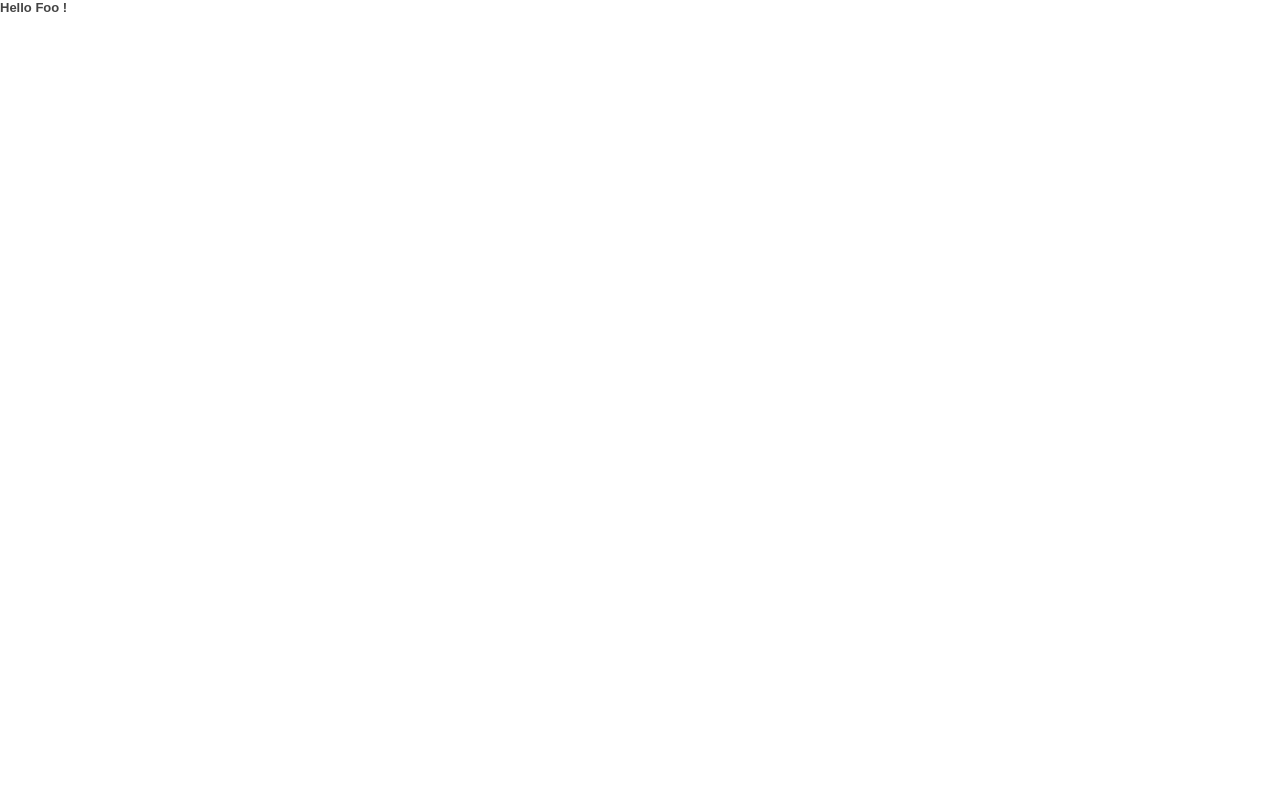
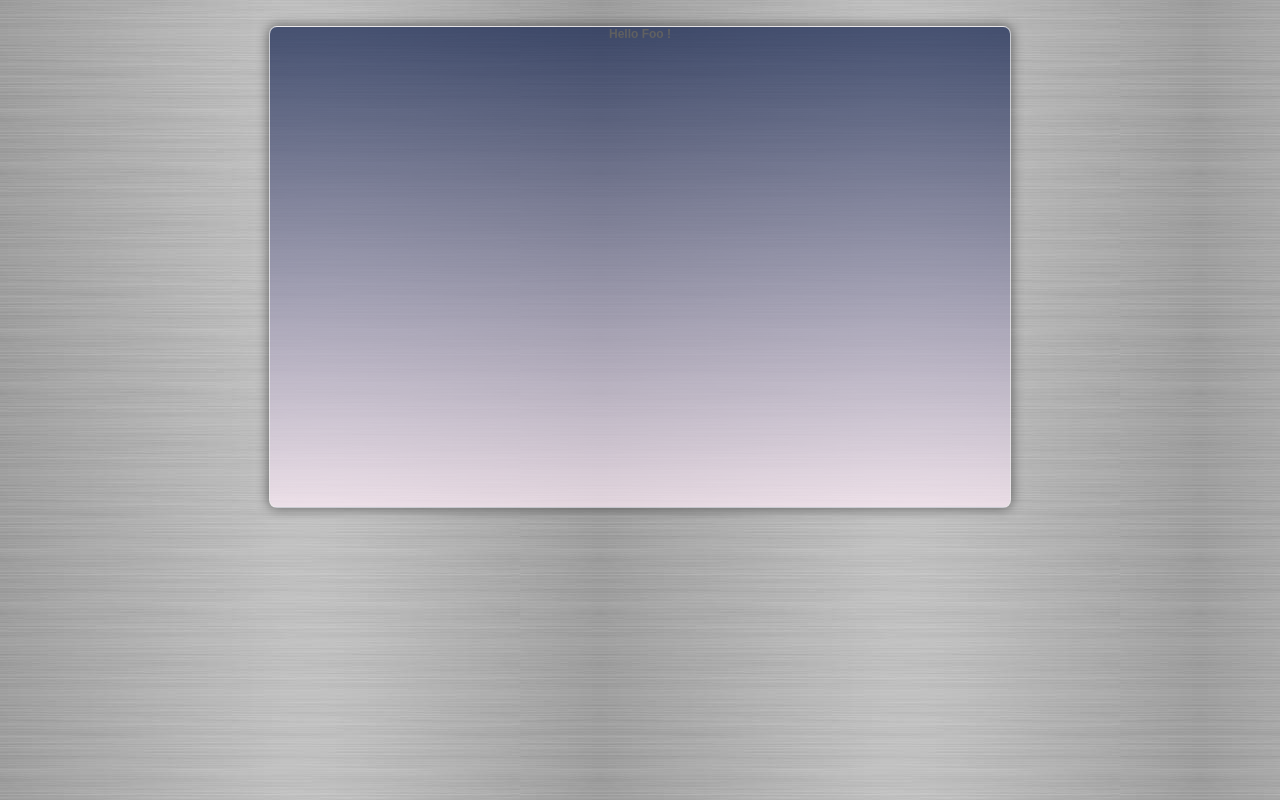
Before and after one commit to jAndreas/typeof-NaN-2.0, a plain HTML site: page index.html in a window 1280 px wide. Drawn offline with nearby package versions, Linux system fonts and the light colour scheme.

Commit message:
general update

```diff
--- a/css/style.css
+++ b/css/style.css
@@ -35,7 +35,19 @@ table { border-collapse: collapse; border-spacing: 0; }
 hr { display: block; height: 1px; border: 0; border-top: 1px solid #ccc; margin: 1em 0; padding: 0; }
 input, select { vertical-align: middle; }
 
-body { font:13px/1.231 sans-serif; *font-size:small; }
+body {
+	background: #bec2c4 url(/img/bg.jpg) repeat;
+	font:12px sans-serif;
+	*font-size:small;
+	*font:x-small;
+	line-height:1.22;
+	text-align: center;
+	overflow: hidden;
+	position: absolute;
+	width: 100%;
+	height: 100%;
+}
+
 select, input, textarea, button { font:99% sans-serif; }
 pre, code, kbd, samp { font-family: monospace, sans-serif; }
 
@@ -81,8 +93,43 @@ a:hover { color: #036; }
 /**
  * Primary styles
  *
- * Author:
+ * Author: Andreas Goebel
  */
+
+div#container{
+	text-align: center;
+	width: 100%;
+	height: 100%;
+}
+
+div#main {
+	width: 740px;
+	height: 480px;
+
+	background: -moz-linear-gradient(top, #12224F, #FFEDF9) repeat scroll 0 0 #005; /* Chrome 10+, Saf5.1+ */
+	background: -webkit-gradient(linear, left top, left bottom, from(#12224F), to(#FFEDF9)) repeat scroll 0 0 #005; /* Saf4+, Chrome */
+	background: -webkit-linear-gradient(#12224F, #FFEDF9) repeat scroll 0 0 #005; /* FF3.6+ */
+	background: -ms-linear-gradient(top, #444444, #999999) repeat scroll 0 0 #005; /* IE10 */
+	background: -o-linear-gradient(top, #444444, #999999) repeat scroll 0 0 #005; /* Opera 11.10+ */
+	background: linear-gradient(top, #444444, #999999) repeat scroll 0 0 #005; /* W3C */
+	filter: progid:DXImageTransform.Microsoft.gradient(startColorStr='#444444', EndColorStr='#999999'); /* IE6–IE9 */
+
+	-moz-box-shadow: 0 0 12px 1px rgba(40, 40, 40, 0.8);
+	-webkit-box-shadow: 0 0 12px 1px rgba(40, 40, 40, 0.8);
+	-o-box-shadow: 0 0 12px 1px rgba(40, 40, 40, 0.8);
+	-ms-box-shadow: 0 0 12px 1px rgba(40, 40, 40, 0.8);
+	box-shadow: 0 0 12px 1px rgba(40, 40, 40, 0.8);
+
+	-moz-border-radius: 8px 8px 8px 8px;
+	-webkit-border-radius: 8px 8px 8px 8px;
+	-o-border-radius: 8px 8px 8px 8px;
+	-ms-border-radius: 8px 8px 8px 8px;
+	border-radius: 8px 8px 8px 8px;
+
+	border: 1px solid rgba(255,255,255,0.8);
+	margin: 2% auto auto;
+	opacity: 0.7;
+}
 
 
 
@@ -118,9 +165,10 @@ a:hover { color: #036; }
 
 }
 
-@media screen and (max-device-width: 480px) {
-
-  /* html { -webkit-text-size-adjust:none; -ms-text-size-adjust:none; } */
+@media screen and (max-width:400px) {
+    body {
+        display: none;
+    }
 }
 
 
--- a/index.html
+++ b/index.html
@@ -11,7 +11,7 @@
   <meta name="description" content="About modern Webdevelopment. Unobtrusive Javascript, jQuery, HTML5 and CSS3 mixed up with modular programming patterns.">
   <meta name="author" content="Andreas Göbel">
 
-  <meta name="viewport" content="width=device-width, initial-scale=1.0">
+  <meta name="viewport" content="width=device-width, initial-scale=0.5">
 
   <link rel="shortcut icon" href="/favicon.ico">
   <link rel="apple-touch-icon" href="/apple-touch-icon.png">
```
Also changed, not shown: build/build.xml (+8 -2 lines), img/bg.jpg (added), 2 other files.
